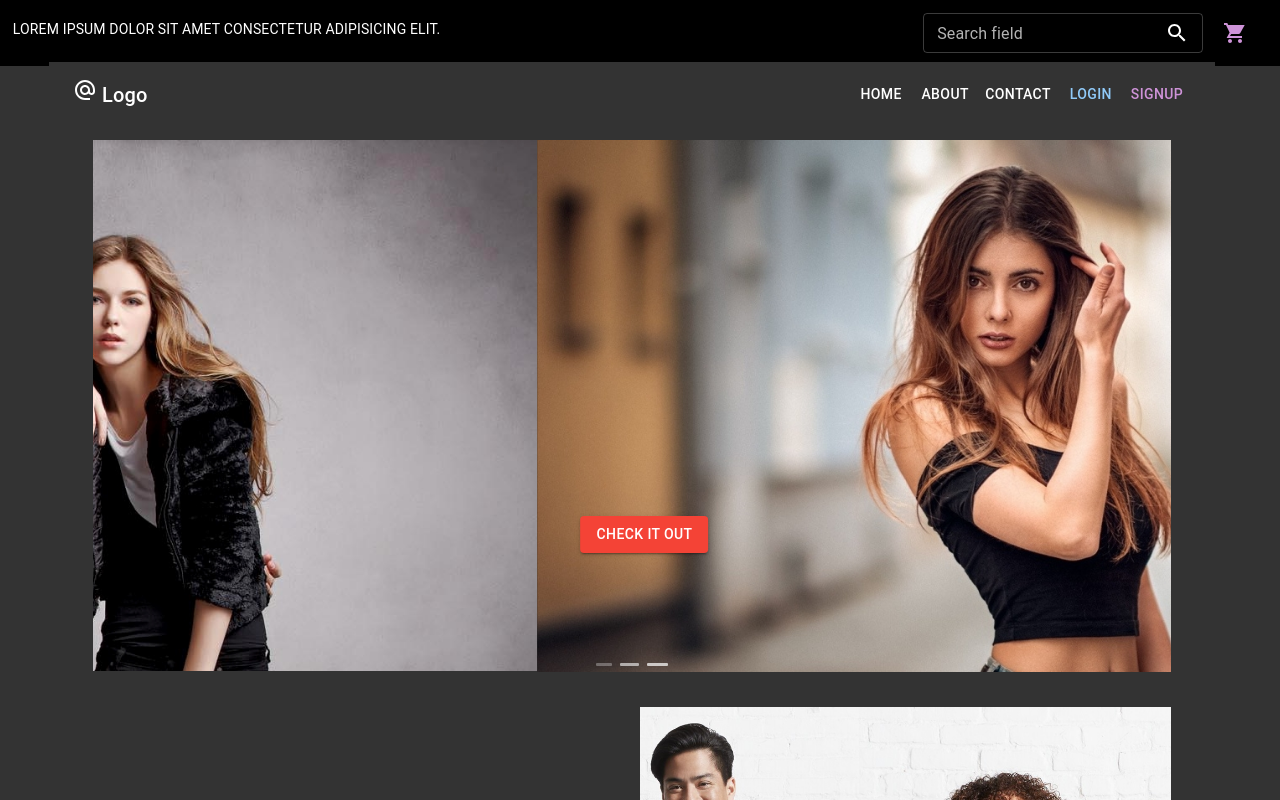
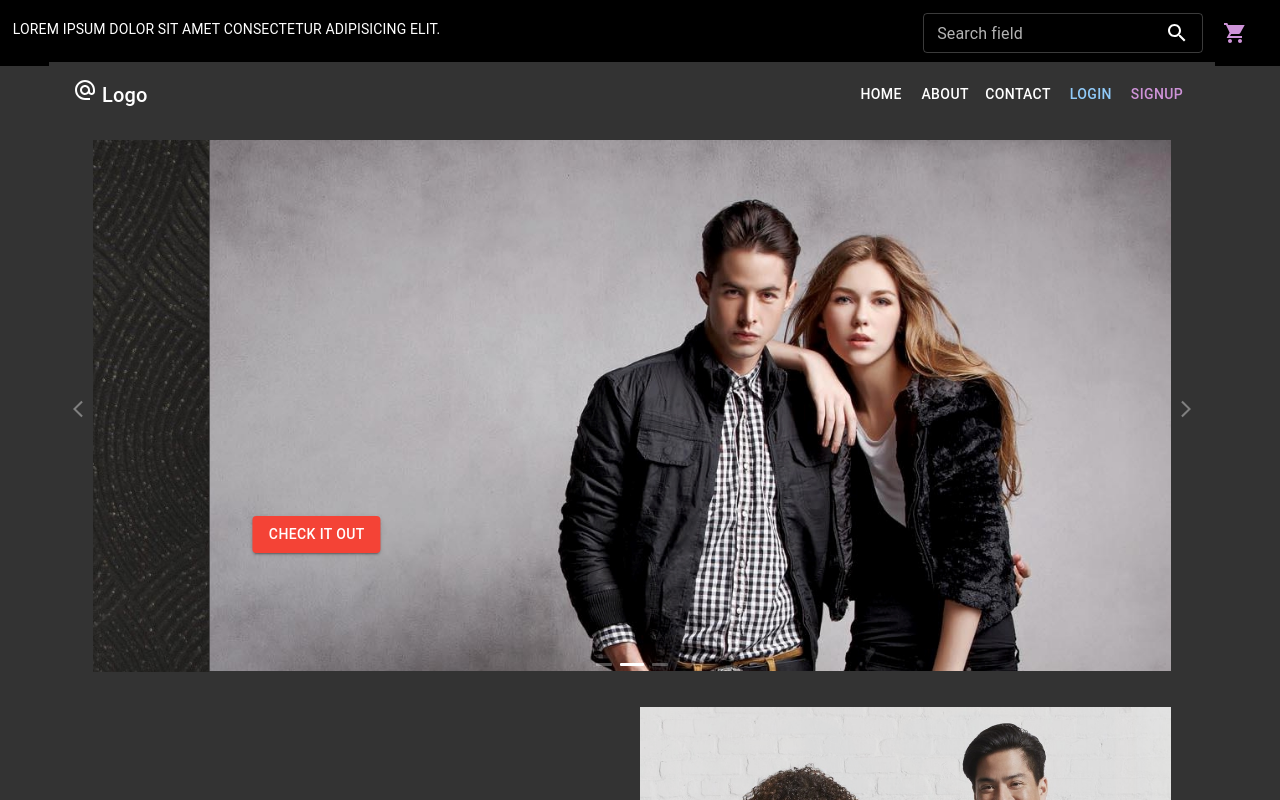
Before and after one commit to TechDinith/storefront, a React (Create React App) app: page / in a window 1280 px wide. Shown: the top 800 px of the page. Built offline with nearby package versions, Linux system fonts and the light colour scheme.

Commit message:
done for now

```diff
--- a/src/components/templates/layout/layout.tsx
+++ b/src/components/templates/layout/layout.tsx
@@ -54,6 +54,8 @@ const sliderItems = {
   btnText: "Check it Out",
   slidesToShow: 1,
   draggable: true,
+  speed: 2000,
+  isArrows: true,
 };
 const sliderItems1 = {
   items: [
@@ -63,6 +65,9 @@ const sliderItems1 = {
   ],
   slidesToShow: 1,
   draggable: true,
+  speed: 2000,
+  isArrows: false,
+  effect: "fade",
 };
 
 const sliderItems2 = {
@@ -74,6 +79,8 @@ const sliderItems2 = {
   ],
   slidesToShow: 3,
   draggable: true,
+  speed: 1000,
+  isArrows: true,
 };
 const prodImages = {
   item: [
--- /dev/null
+++ b/src/components/templates/slider/slider.scss
@@ -0,0 +1,17 @@
+.ant-carousel .slick-prev,
+.ant-carousel .slick-next {
+  position: absolute;
+  top: 50%;
+  display: block;
+  width: 20px;
+  height: 20px;
+  margin-top: -10px;
+  padding: 0;
+  color: gray;
+  font-size: 0;
+  line-height: 0;
+  background: transparent;
+  border: 0;
+  outline: none;
+  cursor: pointer;
+}
--- a/src/components/templates/slider/slider.tsx
+++ b/src/components/templates/slider/slider.tsx
@@ -2,6 +2,8 @@ import { Carousel } from "antd";
 import React from "react";
 import Button from "@mui/material/Button";
 import Box from "@mui/material/Box";
+import { ArrowBackIosNewOutlined, ArrowForwardIos } from "@mui/icons-material";
+import "./slider.scss";
 
 const textStyle: React.CSSProperties = {
   height: "160px",
@@ -11,7 +13,16 @@ const textStyle: React.CSSProperties = {
   background: "#364d79",
 };
 
-const Slider = ({ items, isButton, btnText, slidesToShow, draggable }: any) => {
+const Slider = ({
+  items,
+  isButton,
+  btnText,
+  slidesToShow,
+  draggable,
+  isArrows,
+  speed,
+  effect,
+}: any) => {
   return !items ? (
     <Carousel autoplay>
       <div>
@@ -23,6 +34,12 @@ const Slider = ({ items, isButton, btnText, slidesToShow, draggable }: any) => {
       autoplay
       slidesToShow={slidesToShow ? slidesToShow : null}
       draggable={draggable ? draggable : false}
+      arrows={isArrows}
+      prevArrow={<ArrowBackIosNewOutlined />}
+      nextArrow={<ArrowForwardIos />}
+      effect={effect}
+      speed={speed}
+      autoplaySpeed={5000}
     >
       {items.map((item: any, i: number) => {
         return (
```
